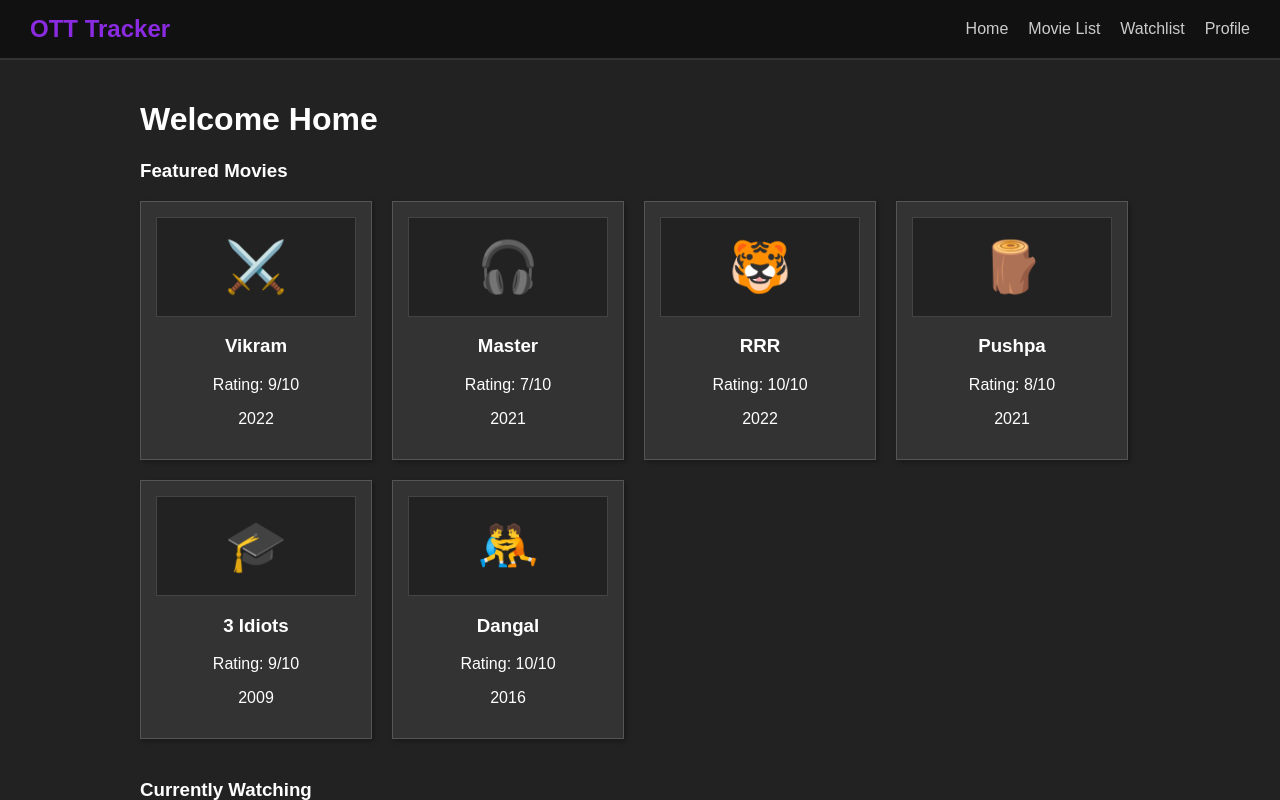
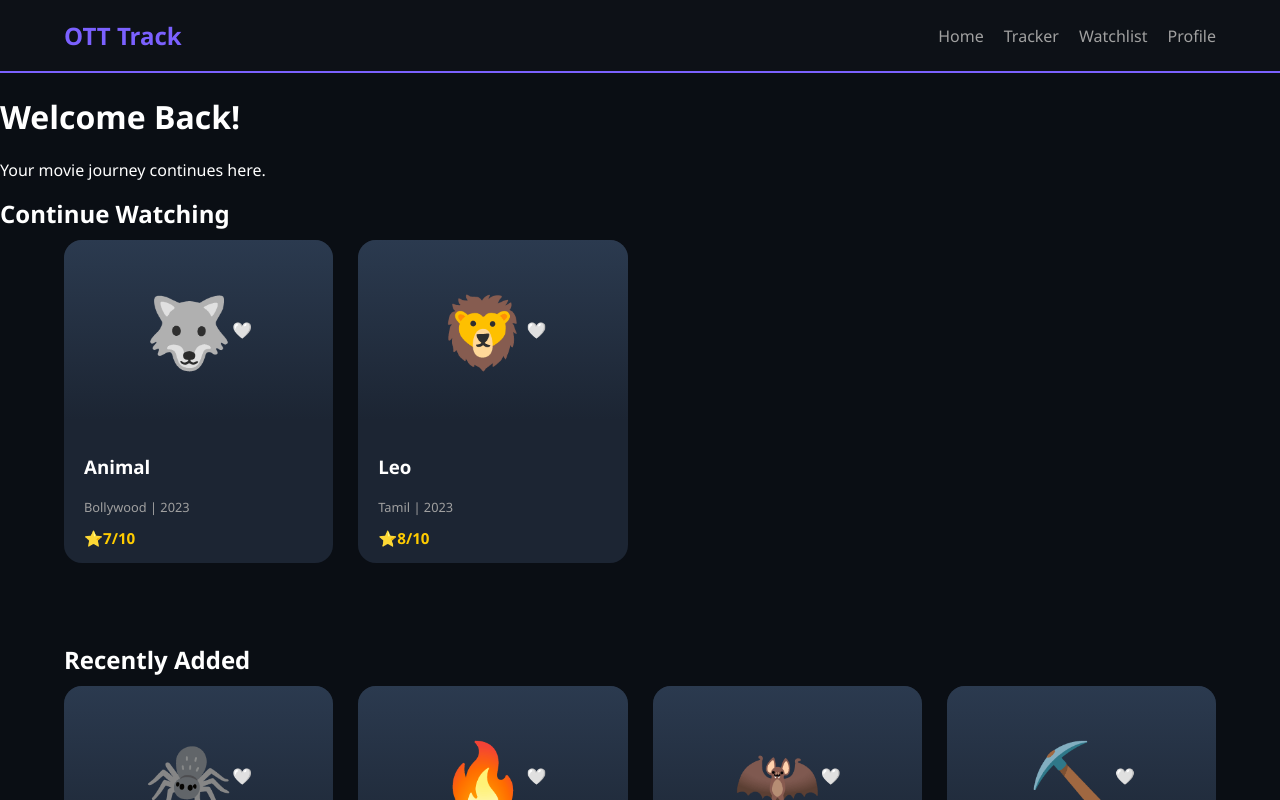
Before and after one commit to Divya2005varnika/OTT-TRACKER, a React (Create React App) app: page / in a window 1280 px wide. Both pictures are taken after a click on the button "Login". Shown: the top 800 px of the page. Built offline with nearby package versions, Linux system fonts and the light colour scheme.

Commit message:
Updated project

```diff
--- a/src/App.js
+++ b/src/App.js
@@ -7,13 +7,23 @@ import DetailsPage from "./components/DetailsPage";
 import ShowModal from "./components/ShowModal";
 
 function AppContent() {
-  const [shows, setShows] = useState(INITIAL_SHOWS);
+  // PERSISTENCE: Load from localStorage or use INITIAL_SHOWS if empty [cite: 115]
+  const [shows, setShows] = useState(() => {
+    const savedData = localStorage.getItem("ott_tracker_data");
+    return savedData ? JSON.parse(savedData) : INITIAL_SHOWS;
+  });
+
   const [isLoggedIn, setIsLoggedIn] = useState(false);
   const [selectedMovie, setSelectedMovie] = useState(null);
   const [showAddForm, setShowAddForm] = useState(false);
-
   const [searchQuery, setSearchQuery] = useState("");
   const [selectedCategory, setSelectedCategory] = useState("All Languages");
+
+  // PERSISTENCE: Save to localStorage whenever the 'shows' state changes [cite: 127-129]
+  useEffect(() => {
+    localStorage.setItem("ott_tracker_data", JSON.stringify(shows));
+    document.title = `OTT Tracker | ${shows.length} Titles`;
+  }, [shows]);
 
   const filteredShows = shows.filter((movie) => {
     const matchesSearch = movie.title.toLowerCase().includes(searchQuery.toLowerCase());
@@ -21,27 +31,27 @@ function AppContent() {
     return matchesSearch && matchesCategory;
   });
 
-  const totalWatched = shows.filter(s => s.status === "Completed").length;
-
-  useEffect(() => {
-    document.title = `OTT Tracker (${shows.length} movies)`;
-  }, [shows]);
+  const handleDelete = (id, e) => {
+    e.stopPropagation();
+    setShows(shows.filter(s => s.id !== id));
+  };
 
   const handleAddMovie = (newMovie) => {
-    const movieWithId = { ...newMovie, id: Date.now() };
-    setShows([...shows, movieWithId]);
+    setShows([...shows, { ...newMovie, id: Date.now() }]);
     setShowAddForm(false);
   };
 
   if (!isLoggedIn) {
     return (
+      <div className="login-screen">
         <div className="simple-login">
-        <h2>Login to OTT Tracker</h2>
+          <h2>OTT Track Login</h2>
+          <div className="login-form">
             <input type="text" placeholder="Username" />
-        <br />
             <input type="password" placeholder="Password" />
-        <br />
             <button onClick={() => setIsLoggedIn(true)}>Login</button>
+          </div>
+        </div>
       </div>
     );
   }
@@ -49,10 +59,10 @@ function AppContent() {
   return (
     <div>
       <nav className="simple-nav">
-        <h2>OTT Tracker</h2>
-        <div>
+        <h2 className="logo">OTT Track</h2>
+        <div className="nav-links">
           <Link to="/">Home</Link>
-          <Link to="/tracker">Movie List</Link>
+          <Link to="/tracker">Tracker</Link>
           <Link to="/watchlist">Watchlist</Link>
           <Link to="/profile">Profile</Link>
         </div>
@@ -62,38 +72,45 @@ function AppContent() {
         <Routes>
           <Route path="/" element={
             <div>
-              <h1>Welcome Home</h1>
-
-              <h3>Featured Movies</h3>
+              <div className="hero">
+                <h1>Welcome Back!</h1>
+                <p>Your movie journey continues here.</p>
+                <h2 className="section-title">Continue Watching</h2>
+              </div>
               <div className="grid">
-                {shows.slice(0, 6).map(s => (
-                  <ShowCard key={s.id} show={s} onClick={() => setSelectedMovie(s)} />
+                {shows.filter(s => s.status === "Watching").slice(0, 4).map(s => (
+                  <ShowCard key={s.id} show={s} onClick={() => setSelectedMovie(s)} onDelete={(e) => handleDelete(s.id, e)} />
                 ))}
               </div>
-
-              <h3 style={{marginTop: '40px'}}>Currently Watching</h3>
+              <h2 className="section-title" style={{padding: '40px 5% 0'}}>Recently Added</h2>
               <div className="grid">
-                {shows.filter(s => s.status === "Watching").map(s => (
-                  <ShowCard key={s.id} show={s} onClick={() => setSelectedMovie(s)} />
+                {[...shows].reverse().slice(0, 4).map(s => (
+                  <ShowCard key={s.id} show={s} onClick={() => setSelectedMovie(s)} onDelete={(e) => handleDelete(s.id, e)} />
                 ))}
               </div>
             </div>
           } />
 
           <Route path="/tracker" element={
-            <div>
-              <h1>All Movies</h1>
-              <div className="simple-controls">
-                <input type="text" placeholder="Search..." onChange={(e) => setSearchQuery(e.target.value)} />
+            <div className="tracker-page">
+              <div className="tracker-header">
+                <h1 className="section-title">Movie List</h1>
+                <div className="filters-group">
+                  <input type="text" placeholder="Search for movies..." onChange={(e) => setSearchQuery(e.target.value)} />
                   <select onChange={(e) => setSelectedCategory(e.target.value)}>
                     {CATEGORIES.map(c => <option key={c} value={c}>{c}</option>)}
                   </select>
-                <button onClick={() => setShowAddForm(true)}>Add Movie</button>
+                </div>
+              </div>
+
+              <div className="actions-header">
+                <button className="add-btn-premium" onClick={() => setShowAddForm(true)}>+ Add New Movie</button>
+                <p className="results-count">Showing {filteredShows.length} results</p>
               </div>
 
               <div className="grid">
                 {filteredShows.map(s => (
-                  <ShowCard key={s.id} show={s} onClick={() => setSelectedMovie(s)} />
+                  <ShowCard key={s.id} show={s} onClick={() => setSelectedMovie(s)} onDelete={(e) => handleDelete(s.id, e)} />
                 ))}
               </div>
             </div>
@@ -101,31 +118,54 @@ function AppContent() {
 
           <Route path="/watchlist" element={
             <div>
-              <h1>My Watchlist</h1>
+              <h1 className="section-title" style={{padding: '0 5%'}}>My Watchlist</h1>
               <div className="grid">
                 {shows.filter(s => s.status === "Plan to Watch").map(s => (
-                  <ShowCard key={s.id} show={s} onClick={() => setSelectedMovie(s)} />
+                  <ShowCard key={s.id} show={s} onClick={() => setSelectedMovie(s)} onDelete={(e) => handleDelete(s.id, e)} />
                 ))}
               </div>
             </div>
           } />
 
           <Route path="/profile" element={
-            <div>
-              <h1>My Profile</h1>
-              <div className="profile-box">
-                <h2>Student User</h2>
-                <p>Movies Completed: {totalWatched}</p>
-                <p>Total Movies in DB: {shows.length}</p>
-                <button onClick={() => setIsLoggedIn(false)}>Log Out</button>
+            <div className="profile-page">
+              <h1 className="section-title">User Settings & Profile</h1>
+              <div className="profile-container">
+                <div className="user-sidebar">
+                  <div className="avatar-circle">👤</div>
+                  <h2 className="user-name">Administrator</h2>
+                  <div className="pro-badge">⭐ PRO MEMBER</div>
+                  <p className="user-email">admin@otttrack.com</p>
+                  <button className="signout-btn" onClick={() => setIsLoggedIn(false)}>Sign Out</button>
+                </div>
+                <div className="stats-main">
+                  <h3 className="stats-label">VIEWING STATISTICS</h3>
+                  <div className="stats-row">
+                    <div className="stat-card">
+                      <span className="stat-value">{shows.length * 2}</span>
+                      <span className="stat-desc">Episodes</span>
+                    </div>
+                    <div className="stat-card">
+                      <span className="stat-value">{shows.filter(s => s.status === "Completed").length}</span>
+                      <span className="stat-desc">Completed</span>
+                    </div>
+                    <div className="stat-card">
+                      <span className="stat-value">{shows.filter(s => s.status === "Plan to Watch").length}</span>
+                      <span className="stat-desc">Watchlist</span>
+                    </div>
+                    <div className="stat-card highlight">
+                      <span className="stat-value">Bollywood</span>
+                      <span className="stat-desc">Top Genre</span>
+                    </div>
+                  </div>
+                </div>
               </div>
             </div>
           } />
         </Routes>
-
+      </div>
       {selectedMovie && <DetailsPage movie={selectedMovie} onClose={() => setSelectedMovie(null)} />}
       {showAddForm && <ShowModal onSave={handleAddMovie} onClose={() => setShowAddForm(false)} />}
-      </div>
     </div>
   );
 }
--- a/src/components/ShowCard.js
+++ b/src/components/ShowCard.js
@@ -1,33 +1,38 @@
 import React, { Component } from "react";
 import PropTypes from "prop-types";
 
-// Using a Class Component to demonstrate Constructors and State
 export default class ShowCard extends Component {
   constructor(props) {
     super(props);
+    // Component API requirement: initializing state
     this.state = { isHovered: false };
   }
 
   render() {
-    const { show, onClick } = this.props;
+    const { show, onClick, onDelete } = this.props;
     return (
-      <div
-        className="card"
-        onClick={onClick}
-        onMouseEnter={() => this.setState({ isHovered: true })}
-        onMouseLeave={() => this.setState({ isHovered: false })}
-      >
-        <div className="card-icon">{show.poster}</div>
-        <h3>{show.title}</h3>
-        <p>Rating: {show.rating}/10</p>
-        <p>{show.year}</p>
+      <div className="movie-card" onClick={onClick}>
+        <div className="card-media">
+          <span className="emoji-icon">{show.poster}</span>
+          <button className="del-icon" onClick={onDelete} title="Remove Movie">✕</button>
+          <div className="favorite-heart">🤍</div>
+        </div>
+        <div className="card-info">
+          <h3>{show.title}</h3>
+          <p className="meta-text">{show.category} | {show.year}</p>
+          <div className="rating-row">
+            <span className="star">⭐</span>
+            <span className="score">{show.rating}/10</span>
+          </div>
+        </div>
       </div>
     );
   }
 }
 
-// Demonstrating Props Validation
+// Official Props Validation using the prop-types library
 ShowCard.propTypes = {
   show: PropTypes.object.isRequired,
-  onClick: PropTypes.func.isRequired
+  onClick: PropTypes.func.isRequired,
+  onDelete: PropTypes.func.isRequired
 };
--- a/src/components/ShowModal.js
+++ b/src/components/ShowModal.js
@@ -1,5 +1,5 @@
 import React, { useState } from "react";
-import { STATUS, CATEGORIES } from "../data/constants";
+import { STATUS, CATEGORIES, PLATFORMS } from "../data/constants";
 
 export default function ShowModal({ onSave, onClose }) {
   const [form, setForm] = useState({
@@ -8,36 +8,64 @@ export default function ShowModal({ onSave, onClose }) {
     rating: 5,
     status: "Plan to Watch",
     category: "Tamil",
-    poster: " 🎬 "
+    genre: "Action",     // Added missing field [cite: 25]
+    platform: "Netflix", // Added missing field [cite: 26]
+    poster: "🎬"
   });
 
   return (
     <div className="overlay">
       <div className="modal-box">
         <h2>Add Movie</h2>
+        <div className="form-content">
+          <div className="form-group">
+            <label>Movie Name:</label>
+            <input type="text" placeholder="Enter title" onChange={(e) => setForm({ ...form, title: e.target.value })} />
+          </div>
 
-        <label>Movie Name:</label>
-        <input type="text" onChange={(e) => setForm({ ...form, title: e.target.value })} />
+          <div className="form-row">
+            <div className="form-group">
+              <label>Genre:</label>
+              <input type="text" placeholder="e.g. Action" onChange={(e) => setForm({ ...form, genre: e.target.value })} />
+            </div>
+            <div className="form-group">
+              <label>Platform:</label>
+              <select onChange={(e) => setForm({ ...form, platform: e.target.value })}>
+                {PLATFORMS.map(p => <option key={p} value={p}>{p}</option>)}
+              </select>
+            </div>
+          </div>
 
+          <div className="form-row">
+            <div className="form-group">
               <label>Release Year:</label>
               <input type="number" value={form.year} onChange={(e) => setForm({ ...form, year: parseInt(e.target.value) })} />
-
+            </div>
+            <div className="form-group">
               <label>Rating (1-10):</label>
               <input type="number" min="1" max="10" value={form.rating} onChange={(e) => setForm({ ...form, rating: parseInt(e.target.value) })} />
+            </div>
+          </div>
 
+          <div className="form-group">
             <label>Category:</label>
             <select onChange={(e) => setForm({ ...form, category: e.target.value })}>
               {CATEGORIES.slice(1).map(c => <option key={c} value={c}>{c}</option>)}
             </select>
+          </div>
 
+          <div className="form-group">
             <label>Status:</label>
             <select onChange={(e) => setForm({ ...form, status: e.target.value })}>
               {STATUS.map(s => <option key={s} value={s}>{s}</option>)}
             </select>
+          </div>
 
-        <br />
-        <button onClick={() => onSave(form)} style={{ background: 'green', color: 'white', padding: '10px', marginRight: '10px' }}>Save</button>
-        <button onClick={onClose} style={{ background: 'red', color: 'white', padding: '10px' }}>Cancel</button>
+          <div className="modal-actions">
+            <button className="save-btn" onClick={() => onSave(form)}>Save Movie</button>
+            <button className="cancel-btn" onClick={onClose}>Cancel</button>
+          </div>
+        </div>
       </div>
     </div>
   );
--- a/src/styles.css
+++ b/src/styles.css
@@ -1,29 +1,75 @@
-body { font-family: sans-serif; background-color: #222; color: #fff; margin: 0; }
+:root {
+  --bg-dark: #0a0e14;
+  --card-bg: #1c2533;
+  --accent: #7b61ff;
+  --text-white: #ffffff;
+  --text-gray: #a0a0a0;
+}
 
-.simple-login { text-align: center; margin-top: 100px; background: #333; color: white; padding: 40px; width: 300px; margin-left: auto; margin-right: auto; border: 1px solid #555; box-shadow: 0px 4px 6px rgba(0,0,0,0.5); }
-.simple-login input { padding: 10px; margin: 10px 0; width: 90%; background: #444; color: white; border: 1px solid #666; }
-.simple-login button { padding: 10px 20px; background: #8a2be2; color: white; border: none; cursor: pointer; }
+body { font-family: 'Segoe UI', sans-serif; background-color: var(--bg-dark); color: var(--text-white); margin: 0; }
 
-.simple-nav { background-color: #111; color: white; padding: 15px 30px; display: flex; justify-content: space-between; align-items: center; border-bottom: 2px solid #333; }
-.simple-nav h2 { margin: 0; color: #8a2be2; }
-.simple-nav a { color: #ccc; text-decoration: none; margin-left: 20px; }
-.simple-nav a:hover { color: white; text-decoration: underline; }
+/* Login Screen */
+.login-screen { display: flex; justify-content: center; align-items: center; height: 100vh; }
+.simple-login { background: var(--card-bg); padding: 40px; border-radius: 15px; border: 1px solid #333; width: 320px; text-align: center; }
+.login-form { display: flex; flex-direction: column; gap: 15px; margin-top: 20px; }
+.login-form input { padding: 12px; background: #0d1117; color: white; border: 1px solid #444; border-radius: 8px; }
+.login-form button { padding: 12px; background: var(--accent); color: white; border: none; border-radius: 8px; cursor: pointer; font-weight: bold; }
 
-.main-content { padding: 20px; max-width: 1000px; margin: auto; }
+/* Navigation */
+.simple-nav {
+  background-color: #0d1117; padding: 1.2rem 5%; display: flex; justify-content: space-between;
+  align-items: center; border-bottom: 2px solid var(--accent); position: sticky; top: 0; z-index: 100;
+}
+.logo { color: var(--accent); margin: 0; }
+.nav-links a { color: var(--text-gray); text-decoration: none; margin-left: 20px; font-weight: 500; }
 
-.grid { display: flex; flex-wrap: wrap; gap: 20px; }
+/* Tracker Page Layout */
+.tracker-page { padding: 40px 0; }
+.tracker-header { display: flex; justify-content: space-between; align-items: center; margin-bottom: 30px; padding: 0 5%; }
+.filters-group { display: flex; gap: 15px; }
+.filters-group input, .filters-group select { background: #1c2533; color: white; border: 1px solid #333; padding: 12px 20px; border-radius: 8px; min-width: 180px; }
 
-.card { background: #333; border: 1px solid #555; padding: 15px; width: 200px; text-align: center; cursor: pointer; box-shadow: 2px 2px 5px rgba(0,0,0,0.3); }
-.card:hover { background: #444; border-color: #8a2be2; }
-.card-icon { font-size: 50px; background: #222; padding: 20px; margin-bottom: 10px; border: 1px solid #444; }
+.actions-header { display: flex; justify-content: space-between; align-items: center; margin-bottom: 20px; padding: 0 5%; }
+.add-btn-premium { background: var(--accent); color: white; border: none; padding: 12px 24px; border-radius: 8px; font-weight: bold; cursor: pointer; }
+.results-count { color: var(--accent); font-weight: bold; }
 
-.simple-controls { margin-bottom: 20px; display: flex; gap: 10px; }
-.simple-controls input, .simple-controls select { padding: 8px; background: #333; color: white; border: 1px solid #555; }
-.simple-controls button { padding: 8px 15px; background: #8a2be2; color: white; border: none; cursor: pointer; }
+/* Profile Page */
+.profile-page { padding: 20px 0; }
+.profile-container { display: flex; gap: 40px; margin-top: 30px; flex-wrap: wrap; }
+.user-sidebar { background: var(--card-bg); padding: 40px; border-radius: 20px; width: 280px; text-align: center; }
+.avatar-circle { width: 100px; height: 100px; background: #2b3a4f; border: 3px solid var(--accent); border-radius: 50%; margin: 0 auto 20px; font-size: 50px; display: flex; align-items: center; justify-content: center; }
+.pro-badge { background: #ffcc00; color: #000; font-weight: bold; font-size: 0.7rem; padding: 4px 12px; border-radius: 20px; margin: 10px 0; display: inline-block; }
+.signout-btn { width: 100%; background: #2b3a4f; color: white; border: none; padding: 12px; border-radius: 10px; cursor: pointer; }
 
-.profile-box { background: #333; border: 1px solid #555; padding: 20px; width: 300px; }
-.profile-box button { background: #e50914; color: white; border: none; padding: 10px; cursor: pointer; width: 100%; margin-top: 10px; }
+/* Grid & Cards */
+.section-title { font-size: 1.5rem; font-weight: bold; margin: 0; }
+.grid { display: grid; grid-template-columns: repeat(auto-fill, minmax(240px, 1fr)); gap: 25px; padding: 10px 5% 40px 5%; }
+.movie-card { background: var(--card-bg); border-radius: 18px; overflow: hidden; position: relative; cursor: pointer; transition: 0.3s; }
+.card-media { background: linear-gradient(180deg, #2b3a4f 0%, #1c2533 100%); height: 180px; display: flex; align-items: center; justify-content: center; position: relative; }
+.emoji-icon { font-size: 70px; }
+.del-icon { position: absolute; top: 15px; left: 15px; background: rgba(255, 77, 77, 0.2); color: #ff4d4d; border: none; border-radius: 50%; width: 25px; height: 25px; cursor: pointer; opacity: 0; transition: 0.3s; }
+.movie-card:hover .del-icon { opacity: 1; }
+.card-info { padding: 15px 20px; text-align: left; }
+.meta-text { color: var(--text-gray); font-size: 0.8rem; margin: 4px 0 12px 0; }
+.rating-row { color: #ffcc00; font-weight: bold; font-size: 0.95rem; }
 
-.overlay { position: fixed; top: 0; left: 0; width: 100%; height: 100%; background: rgba(0,0,0,0.85); display: flex; align-items: center; justify-content: center; }
-.modal-box { background: #333; color: white; padding: 30px; width: 400px; border: 1px solid #555; }
-.modal-box input, .modal-box select { width: 90%; padding: 10px; margin-bottom: 15px; display: block; background: #222; color: white; border: 1px solid #555; }
+/* Stats */
+.stats-main { flex: 1; min-width: 350px; }
+.stats-row { display: grid; grid-template-columns: repeat(auto-fit, minmax(140px, 1fr)); gap: 20px; }
+.stat-card { background: var(--card-bg); padding: 25px; border-radius: 15px; text-align: center; }
+.stat-value { font-size: 1.8rem; font-weight: bold; color: var(--accent); display: block; }
+.stat-desc { color: var(--text-gray); font-size: 0.8rem; }
+.stat-card.highlight { border: 1px solid var(--accent); }
+
+/* Modals */
+.overlay { position: fixed; top: 0; left: 0; width: 100%; height: 100%; background: rgba(0,0,0,0.85); display: flex; align-items: center; justify-content: center; z-index: 1000; backdrop-filter: blur(5px); }
+.modal-box { background: var(--card-bg); padding: 30px; border-radius: 18px; border: 1px solid var(--accent); width: 400px; }
+.form-content { display: flex; flex-direction: column; gap: 15px; margin-top: 20px; text-align: left; }
+.form-group { display: flex; flex-direction: column; gap: 5px; }
+.form-group label { font-size: 0.85rem; color: var(--text-gray); }
+.form-row { display: flex; gap: 15px; }
+.form-row .form-group { flex: 1; }
+.form-content input, .form-content select { padding: 12px; background: #0d1117; color: white; border: 1px solid #333; border-radius: 8px; width: 100%; box-sizing: border-box; }
+.modal-actions { display: flex; gap: 10px; margin-top: 10px; }
+.save-btn { flex: 2; background: var(--accent); color: white; border: none; padding: 12px; border-radius: 8px; cursor: pointer; font-weight: bold; }
+.cancel-btn { flex: 1; background: #2b3a4f; color: white; border: none; padding: 12px; border-radius: 8px; cursor: pointer; }
```
Also changed, not shown: package.json (+0 -9 lines). Lines whose indentation alone changed are shown as unchanged.
